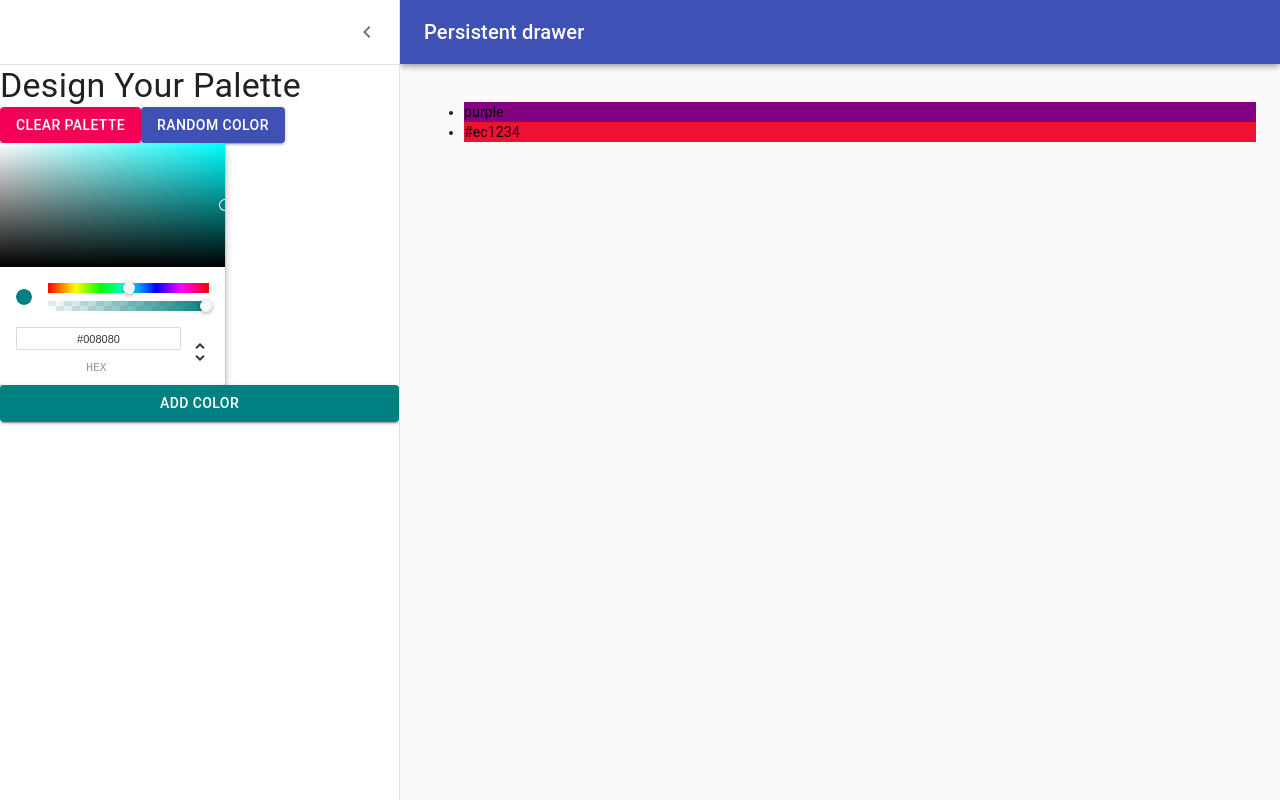
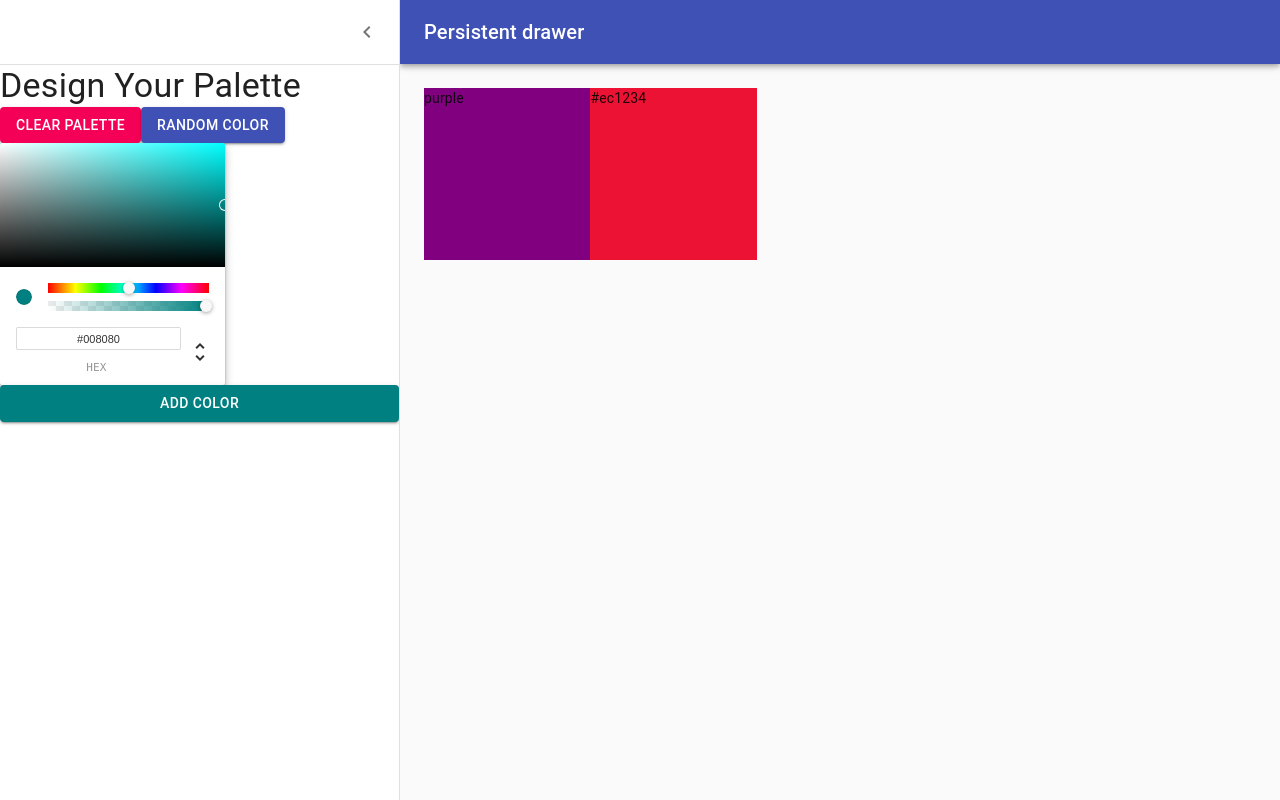
Before and after one commit to rushikeshkoli/Color-Project, a React (Create React App) app: page /palette/new in a window 1280 px wide. Built offline with nearby package versions, Linux system fonts and the light colour scheme.

Commit message:
Add DraggableColorBox

```diff
--- /dev/null
+++ b/src/DraggableColorBox.js
@@ -0,0 +1,21 @@
+import React from 'react';
+import {withStyles} from '@material-ui/styles';
+
+const styles = {
+    root: {
+        height: '25%',
+        width: '20%',
+        margin: '0 auto',
+        display: 'inline-block',
+        position: 'relative',
+        cursor: 'pointer',
+    }
+}
+
+function DragableColorBox(props) {
+    return (
+        <li className={props.classes.root} style={{backgroundColor: props.color}}>{props.color}</li>
+    )
+}
+
+export default withStyles(styles)(DragableColorBox);
--- a/src/NewPaletteForm.js
+++ b/src/NewPaletteForm.js
@@ -12,6 +12,7 @@
 import Button from '@material-ui/core/Button';
 import ChevronLeftIcon from '@material-ui/icons/ChevronLeft';
 import { ChromePicker } from 'react-color';
+import DraggableColorBox from './DraggableColorBox';
 
 const drawerWidth = 400;
 
@@ -55,6 +56,7 @@
     justifyContent: 'flex-end',
   },
   content: {
+    height: `calc(100vh - 64px)`,
     flexGrow: 1,
     padding: theme.spacing.unit * 3,
     transition: theme.transitions.create('margin', {
@@ -162,11 +164,9 @@
               })}
             >
               <div className={classes.drawerHeader} />
-              <ul>
                 {colors.map(color => (
-                  <li style={{backgroundColor: color}}>{color}</li>
+                  <DraggableColorBox color={color}/>
                 ))}
-              </ul>
             </main>
           </div>
         );
```
